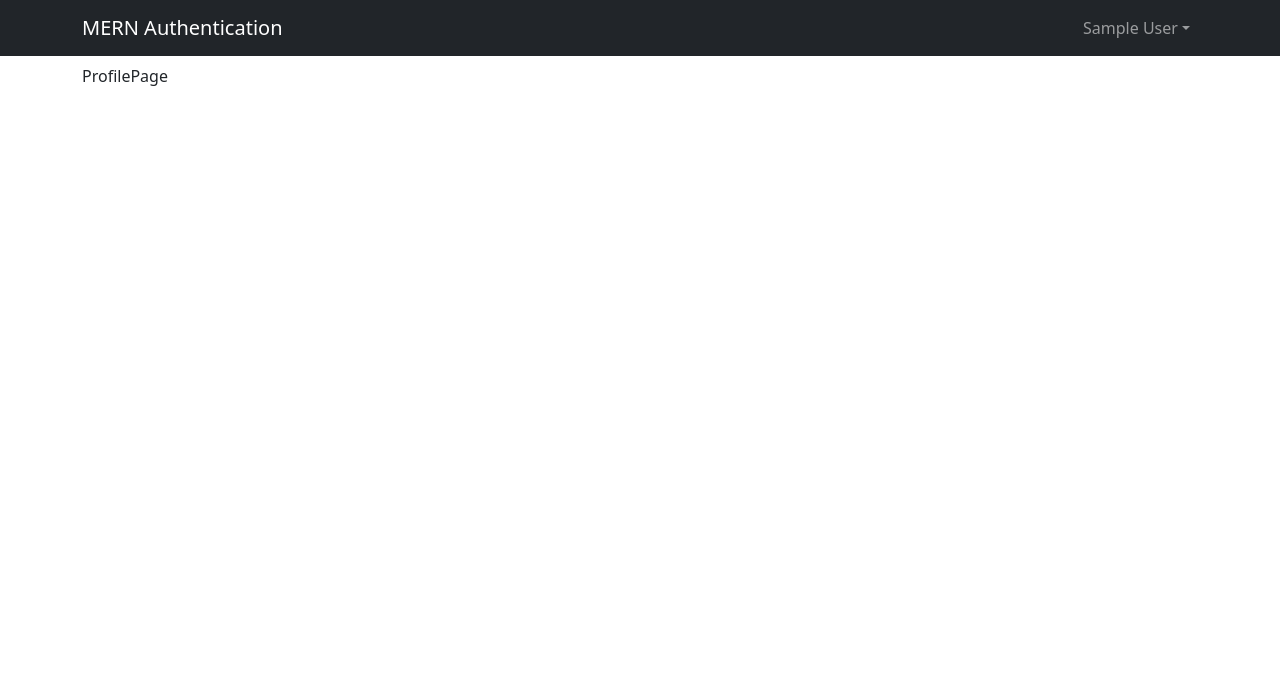
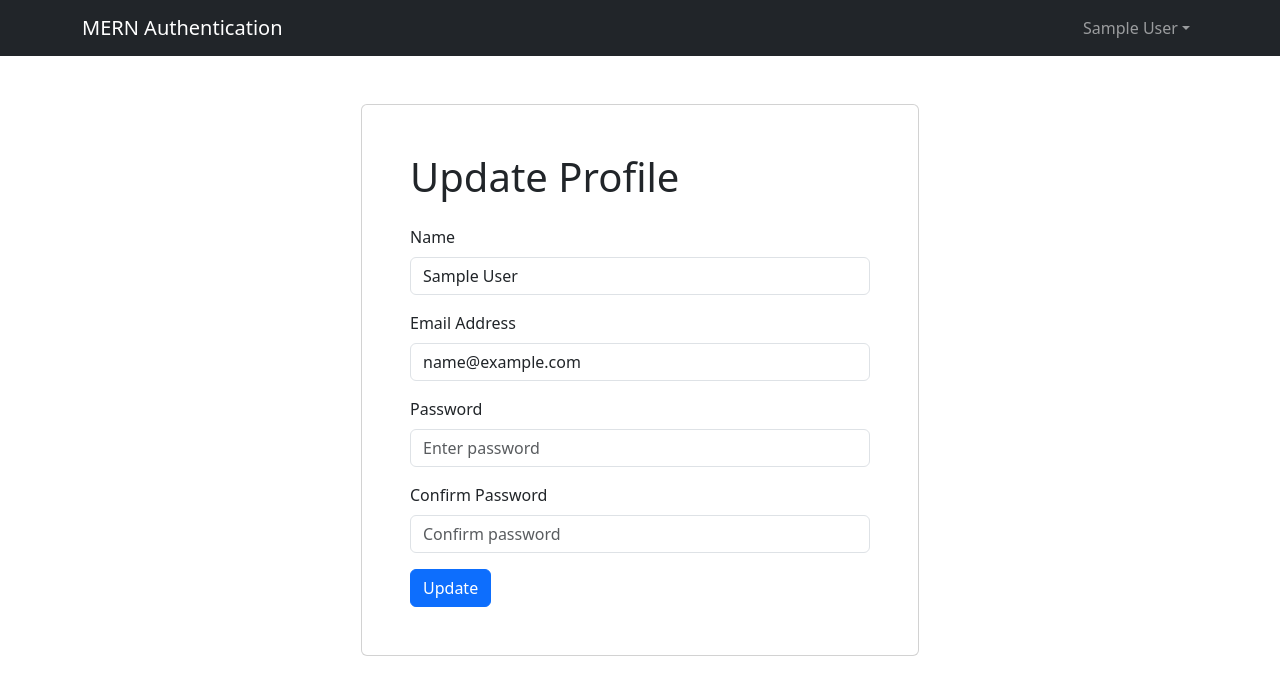
Before and after one commit to Oba1d-Khan/MyAuth-MERN, a React (Vite) app in the folder frontend/: page /profile in a window 1280 px wide. Shown: the top 694 px of the page. Built offline with nearby package versions, Linux system fonts and the light colour scheme; sample sign-in values are in the browser's storage.

Commit message:
Add profile update functionality

```diff
--- a/frontend/pages/ProfilePage.tsx
+++ b/frontend/pages/ProfilePage.tsx
@@ -1,9 +1,104 @@
-import React from 'react'
+import React, { useState, useEffect } from "react";
+import { Link, useNavigate } from "react-router-dom";
+import { Form, Button } from "react-bootstrap";
+import FormContainer from "../components/FormContainer";
+import { useUpdateProfileMutation } from "../src/slices/usersApiSlice";
+import { useDispatch, useSelector } from "react-redux";
+import { toast } from "react-toastify";
+import Loader from "../components/Loader";
+import { setCredentials } from "../src/slices/authSlice";
 
 const ProfilePage: React.FC = () => {
+    const [name, setName] = useState<string>("");
+    const [email, setEmail] = useState<string>("");
+    const [password, setPassword] = useState<string>("");
+    const [confirmPassword, setConfirmPassword] = useState<string>("");
+
+    const navigate = useNavigate();
+
+    const dispatch = useDispatch();
+    const { userInfo } = useSelector((state: any) => state.auth);
+
+    const [updateProfile, { isLoading }] = useUpdateProfileMutation();
+
+    useEffect(() => {
+        if (userInfo) {
+            setName(userInfo.name);
+            setEmail(userInfo.email);
+        }
+    }, [userInfo.name, userInfo.email]);
+
+    const submitHandler = async (e: React.FormEvent<HTMLFormElement>) => {
+        e.preventDefault();
+        if (password !== confirmPassword) {
+            toast.error("Passwords do not match!");
+        } else {
+            try {
+                const res = await updateProfile({
+                    _id: userInfo.id,
+                    name,
+                    email,
+                    password,
+                }).unwrap();
+                dispatch(setCredentials({ ...res }));
+                toast.success("Profile Updated!");
+            } catch (err: any) {
+                toast.error(err?.data?.message || err.error);
+            }
+        }
+    };
+
     return (
-        <div>ProfilePage</div>
-    )
-}
+        <FormContainer>
+            <h1>Update Profile</h1>
+            <Form onSubmit={submitHandler}>
+                <Form.Group controlId="name">
+                    <Form.Label className="mt-3">Name</Form.Label>
+                    <Form.Control
+                        type="text"
+                        placeholder="Enter name"
+                        value={name}
+                        onChange={(e) => setName(e.target.value)}
+                    />
+                </Form.Group>
 
-export default ProfilePage
+                <Form.Group controlId="email">
+                    <Form.Label className="mt-3">Email Address</Form.Label>
+                    <Form.Control
+                        type="email"
+                        placeholder="Enter email"
+                        value={email}
+                        onChange={(e) => setEmail(e.target.value)}
+                    />
+                </Form.Group>
+
+                <Form.Group controlId="password">
+                    <Form.Label className="mt-3">Password</Form.Label>
+                    <Form.Control
+                        type="password"
+                        placeholder="Enter password"
+                        value={password}
+                        onChange={(e) => setPassword(e.target.value)}
+                    />
+                </Form.Group>
+
+                <Form.Group controlId="confirmPassword">
+                    <Form.Label className="mt-3">Confirm Password</Form.Label>
+                    <Form.Control
+                        type="password"
+                        placeholder="Confirm password"
+                        value={confirmPassword}
+                        onChange={(e) => setConfirmPassword(e.target.value)}
+                    />
+                </Form.Group>
+
+                {isLoading && <Loader />}
+                <Button type="submit" variant="primary" className="mt-3">
+                    Update
+                </Button>
+            </Form>
+        </FormContainer>
+    );
+};
+
+export default ProfilePage;
--- a/frontend/src/slices/usersApiSlice.ts
+++ b/frontend/src/slices/usersApiSlice.ts
@@ -18,6 +18,13 @@ export const usersApiSlice = apiSlice.injectEndpoints({
                 body: data
             })
         }),
+        updateProfile: builder.mutation({
+            query: (data) => ({
+                url: `${USERS_URL}/profile`,
+                method: 'PUT',
+                body: data
+            })
+        }),
         logout: builder.mutation({
             query: () => ({
                 url: `${USERS_URL}/logout`,
@@ -27,4 +34,4 @@ export const usersApiSlice = apiSlice.injectEndpoints({
     })
 })
 
-export const { useLoginMutation, useRegisterMutation, useLogoutMutation } = usersApiSlice as any;
+export const { useLoginMutation, useRegisterMutation, useUpdateProfileMutation, useLogoutMutation } = usersApiSlice as any;
```
